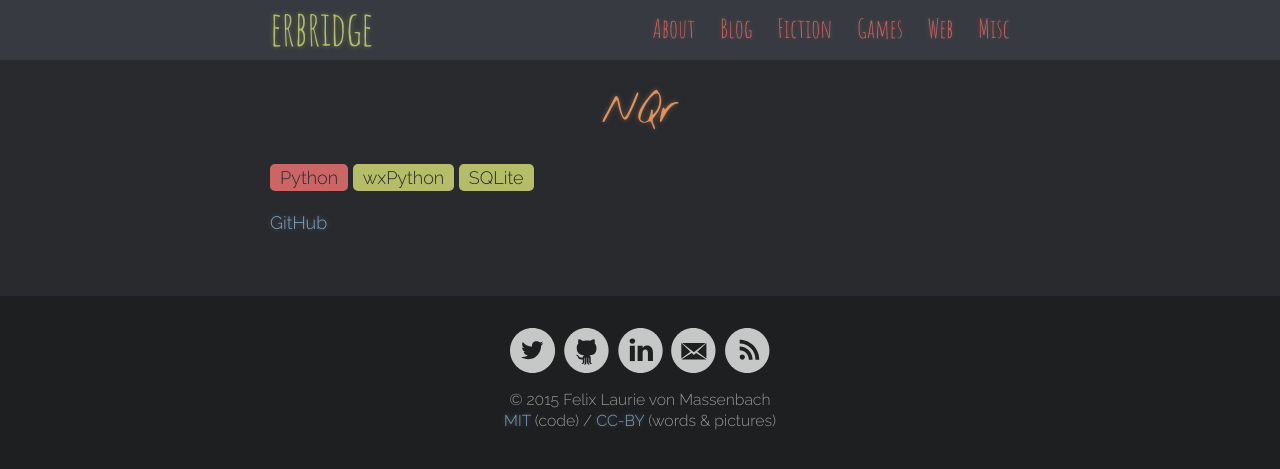
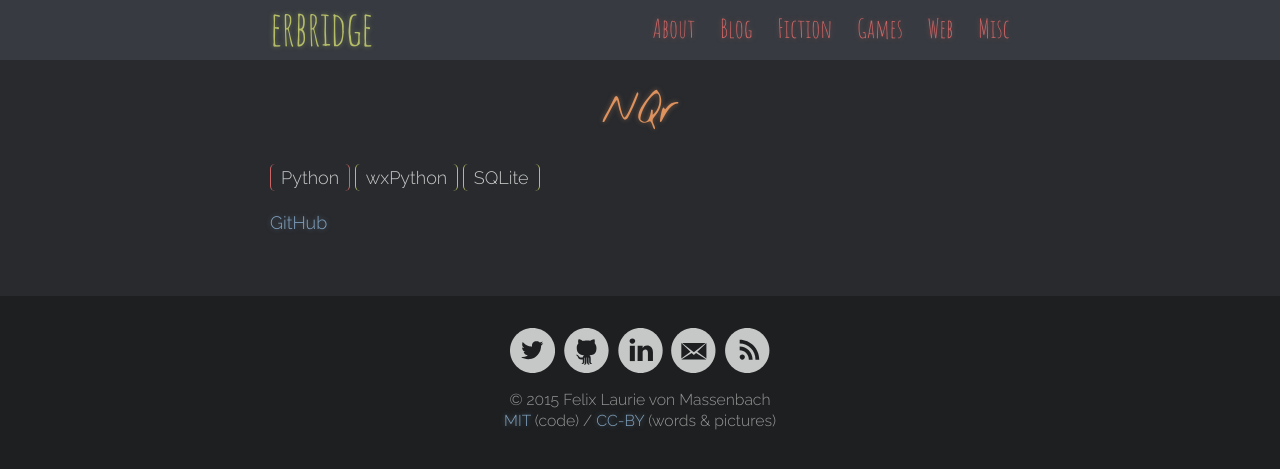
Before and after one commit to erbridge/erbridge.github.io, a Jekyll site: the page built from pages/misc/00-nqr.md, in a window 1280 px wide. Shown: the top 469 px of the page. Built offline with Jekyll 4.4.1, drawn with Linux system fonts in a browser that asks for light colours.

Commit message:
Make tags brackets instead.

```diff
--- a/_sass/_layout.scss
+++ b/_sass/_layout.scss
@@ -173,18 +173,19 @@
 }
 
 .tag {
-  color: $light-background-colour;
   line-height: 1.8;
   padding: 3px 10px;
+  border-style: solid;
+  border-width: 0 1px;
   border-radius: 5px;
   user-select: none;
 
   &.tag--lang {
-    background-color: $red;
+    border-color: $red;
   }
 
   &.tag--framework {
-    background-color: $green;
+    border-color: $green;
   }
 }
 
```
